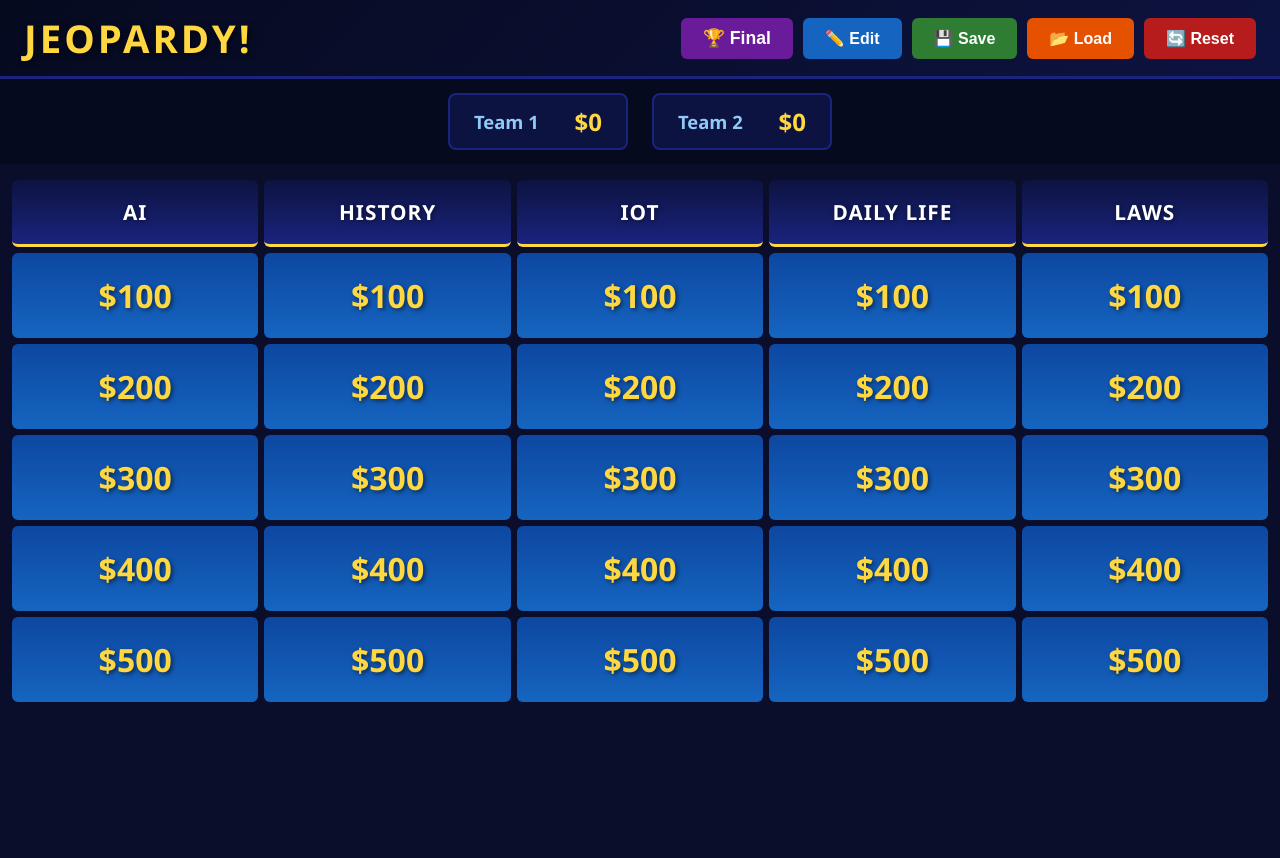
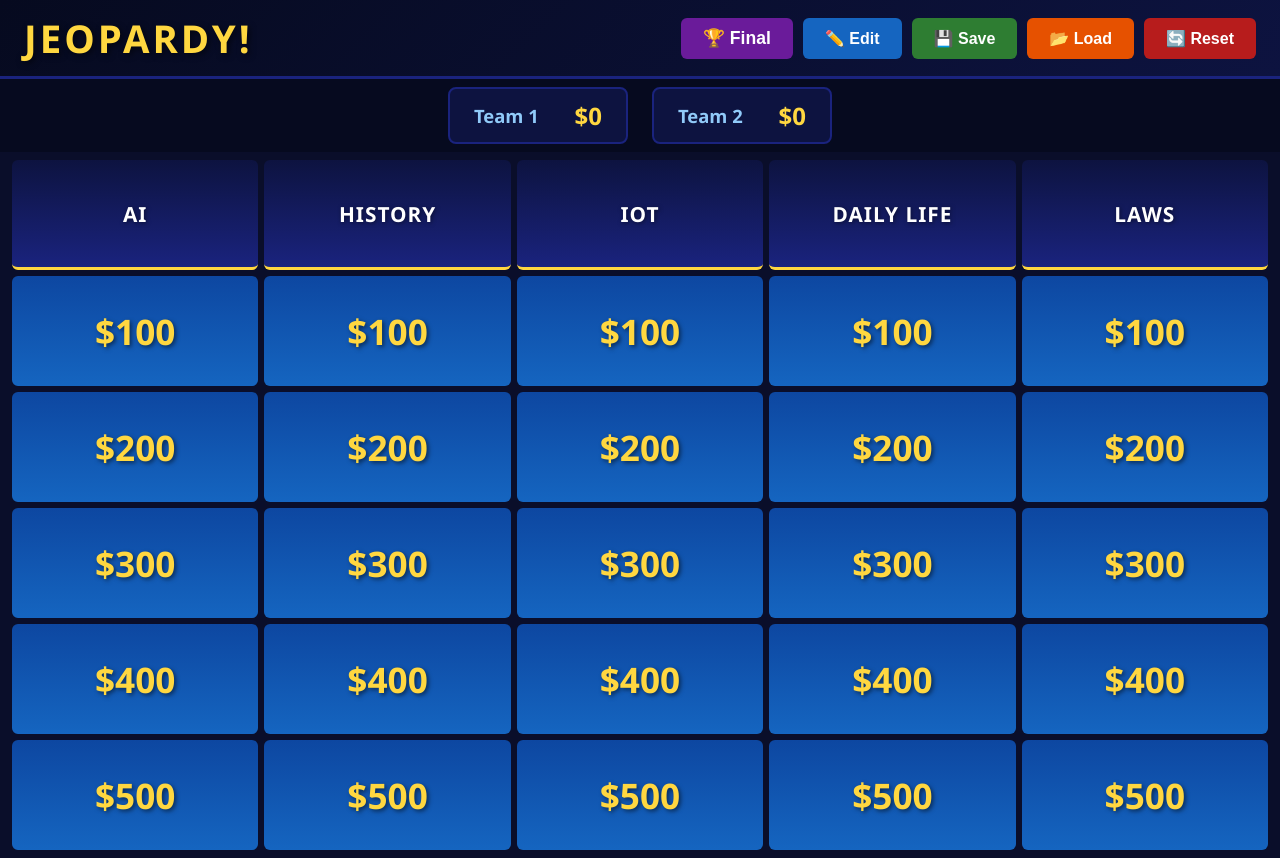
Before and after one commit to rmichak/jeopardy-classroom, a Next.js app: page / in a window 1280 px wide. Before the commit the page ends 800 px from the top, so only its background shows below. Built offline with nearby package versions, Linux system fonts and the light colour scheme.

Commit message:
Make board fill viewport height - taller, more square cells for projector

```diff
--- a/src/app/globals.css
+++ b/src/app/globals.css
@@ -31,7 +31,7 @@ body {
 .btn-lg      { font-size: 1.3rem; padding: 16px 40px; }
 .scoreboard {
   display: flex; justify-content: center; gap: 24px;
-  padding: 14px 24px; background: #060a1f; flex-wrap: wrap;
+  padding: 8px 24px; background: #060a1f; flex-wrap: wrap;
 }
 .team-score {
   display: flex; align-items: center; gap: 12px;
@@ -48,22 +48,29 @@ body {
 .team-score .score-value {
   font-size: 1.5rem; font-weight: 800; color: #ffd740; margin-left: auto;
 }
-.board-container { padding: 16px 12px; display: flex; justify-content: center; }
-.board { display: grid; gap: 6px; width: 100%; }
+.board-container {
+  padding: 8px 12px; display: flex; justify-content: center;
+  flex: 1; min-height: 0;
+}
+.board {
+  display: grid; gap: 6px; width: 100%;
+  grid-auto-rows: 1fr;
+  height: calc(100vh - 110px);
+}
 .category-cell {
   background: linear-gradient(180deg, #0d1340 0%, #1a237e 100%);
-  padding: 18px 10px; text-align: center; font-size: 1.3rem; font-weight: 700;
+  padding: 14px 10px; text-align: center; font-size: 1.3rem; font-weight: 700;
   color: #fff; text-transform: uppercase; letter-spacing: 1px; border-radius: 6px;
   text-shadow: 1px 1px 4px rgba(0,0,0,0.5); border-bottom: 3px solid #ffd740;
-  word-wrap: break-word;
+  word-wrap: break-word; display: flex; align-items: center; justify-content: center;
 }
 .clue-cell {
   background: linear-gradient(180deg, #0d47a1 0%, #1565c0 100%);
-  padding: 20px; text-align: center; font-size: 2rem; font-weight: 800;
+  padding: 20px; text-align: center; font-size: 2.2rem; font-weight: 800;
   color: #ffd740; border-radius: 6px; cursor: pointer; transition: all 0.2s;
   text-shadow: 2px 2px 4px rgba(0,0,0,0.5);
   display: flex; align-items: center; justify-content: center;
-  min-height: 85px; user-select: none;
+  user-select: none;
 }
 .clue-cell:hover {
   background: linear-gradient(180deg, #1565c0 0%, #1976d2 100%);
```
